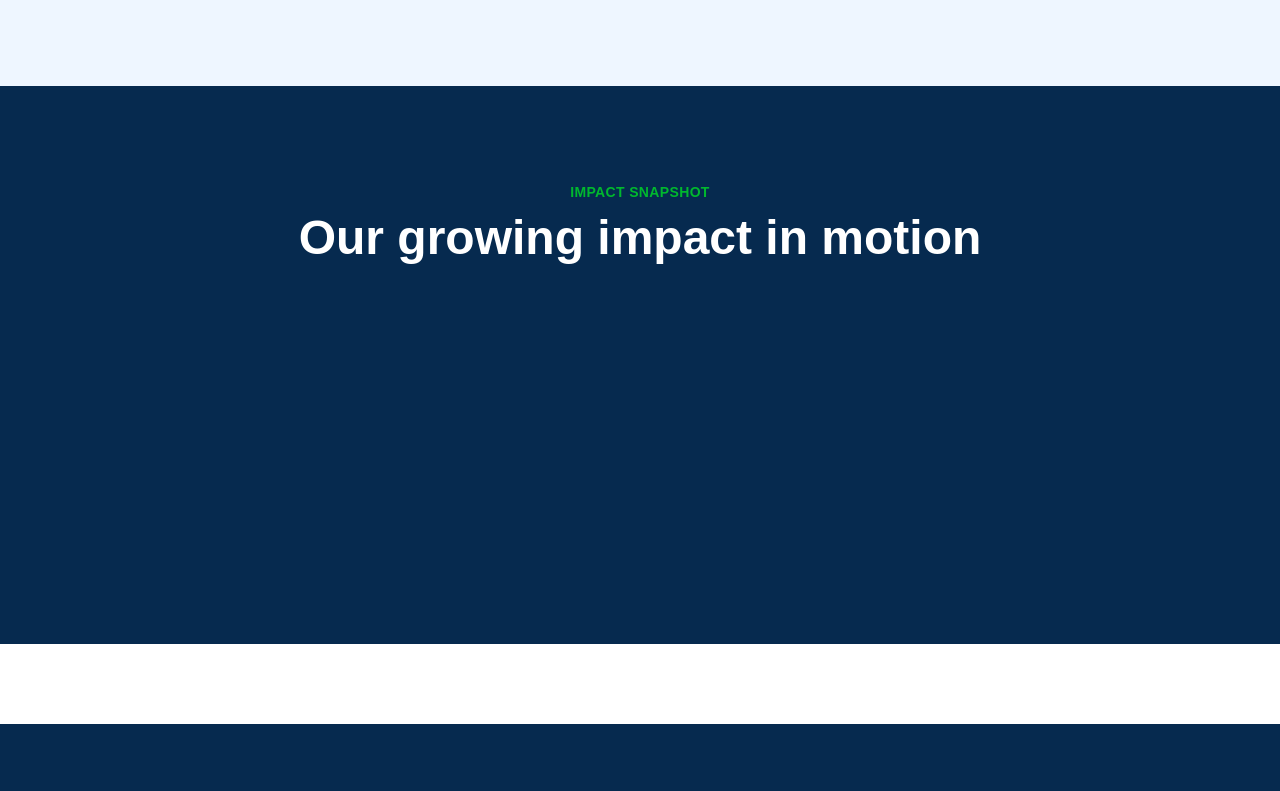
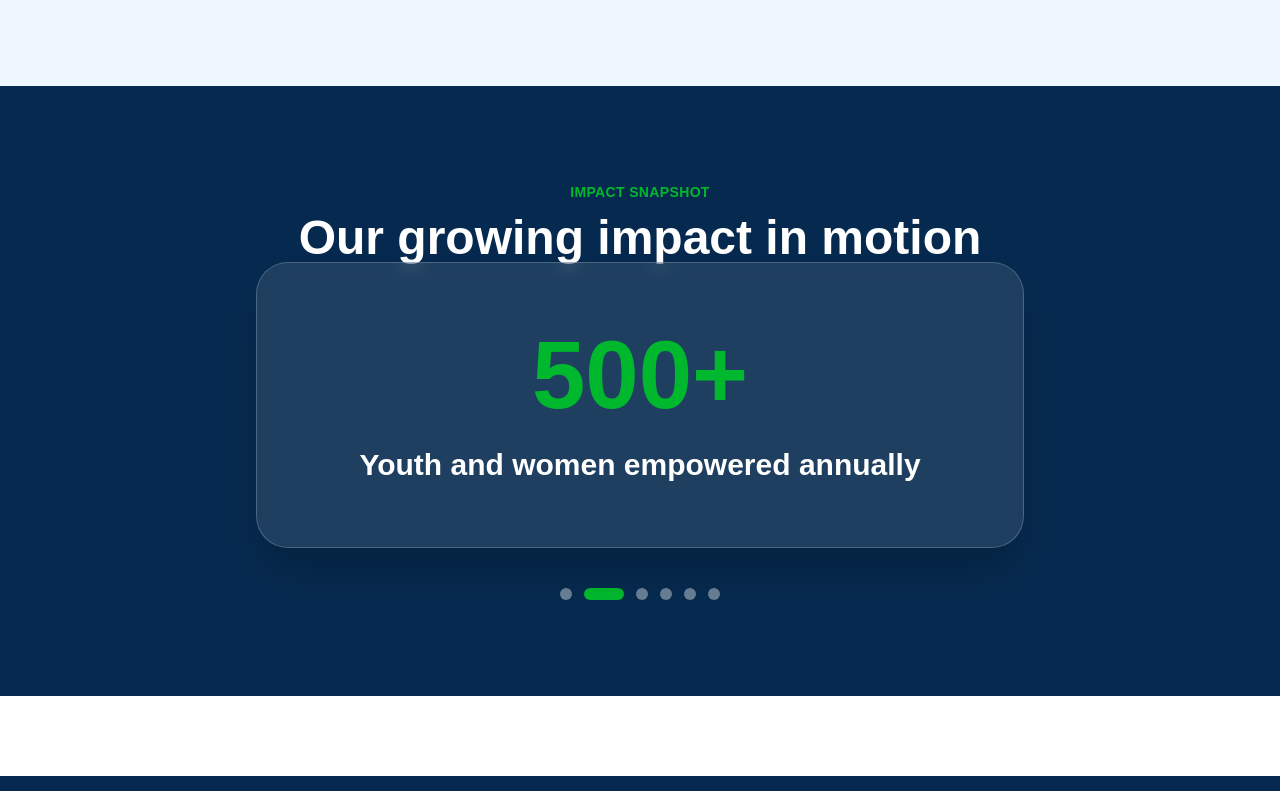
Before and after one commit to rashidasp28/isir-ghana-website, a Next.js app: page / in a window 1280 px wide. Shown: the part 2443-3234 px from the top of the page. Built offline with nearby package versions, Linux system fonts and the light colour scheme.

Commit message:
Replace impact animation with stable five-second carousel

```diff
--- a/components/ImpactSlider.tsx
+++ b/components/ImpactSlider.tsx
@@ -1,4 +1,6 @@
 'use client'
+
+import { useEffect, useState } from 'react'
 
 const impactItems = [
   { number: '5,000+', label: 'Students targeted through STEAM programs' },
@@ -10,6 +12,18 @@ const impactItems = [
 ]
 
 export default function ImpactSlider() {
+  const [activeIndex, setActiveIndex] = useState(0)
+
+  useEffect(() => {
+    const interval = setInterval(() => {
+      setActiveIndex((current) => (current + 1) % impactItems.length)
+    }, 5000)
+
+    return () => clearInterval(interval)
+  }, [])
+
+  const activeItem = impactItems[activeIndex]
+
   return (
     <section className="py-24 bg-darkNavy text-white overflow-hidden">
       <div className="container-width text-center mb-12">
@@ -17,15 +31,22 @@ export default function ImpactSlider() {
         <h2 className="text-3xl md:text-5xl font-bold leading-tight">Our growing impact in motion</h2>
       </div>
 
-      <div className="relative w-full overflow-hidden">
-        <div className="flex impact-step-slider">
-          {impactItems.map((item) => (
-            <div key={item.label} className="w-full flex-shrink-0 px-6">
-              <div className="max-w-3xl mx-auto bg-white/10 border border-white/20 rounded-[2rem] px-8 py-16 shadow-2xl text-center backdrop-blur">
-                <h3 className="text-7xl md:text-8xl font-extrabold text-primaryGreen mb-6">{item.number}</h3>
-                <p className="text-2xl md:text-3xl font-semibold text-white leading-tight">{item.label}</p>
-              </div>
-            </div>
+      <div className="container-width">
+        <div className="max-w-3xl mx-auto bg-white/10 border border-white/20 rounded-[2rem] px-8 py-16 shadow-2xl text-center backdrop-blur transition-all duration-700 ease-in-out">
+          <h3 className="text-7xl md:text-8xl font-extrabold text-primaryGreen mb-6">{activeItem.number}</h3>
+          <p className="text-2xl md:text-3xl font-semibold text-white leading-tight">{activeItem.label}</p>
+        </div>
+
+        <div className="flex justify-center gap-3 mt-10">
+          {impactItems.map((item, index) => (
+            <button
+              key={item.label}
+              aria-label={`Show ${item.label}`}
+              onClick={() => setActiveIndex(index)}
+              className={`h-3 rounded-full transition-all duration-300 ${
+                activeIndex === index ? 'w-10 bg-primaryGreen' : 'w-3 bg-white/40'
+              }`}
+            />
           ))}
         </div>
       </div>
```
